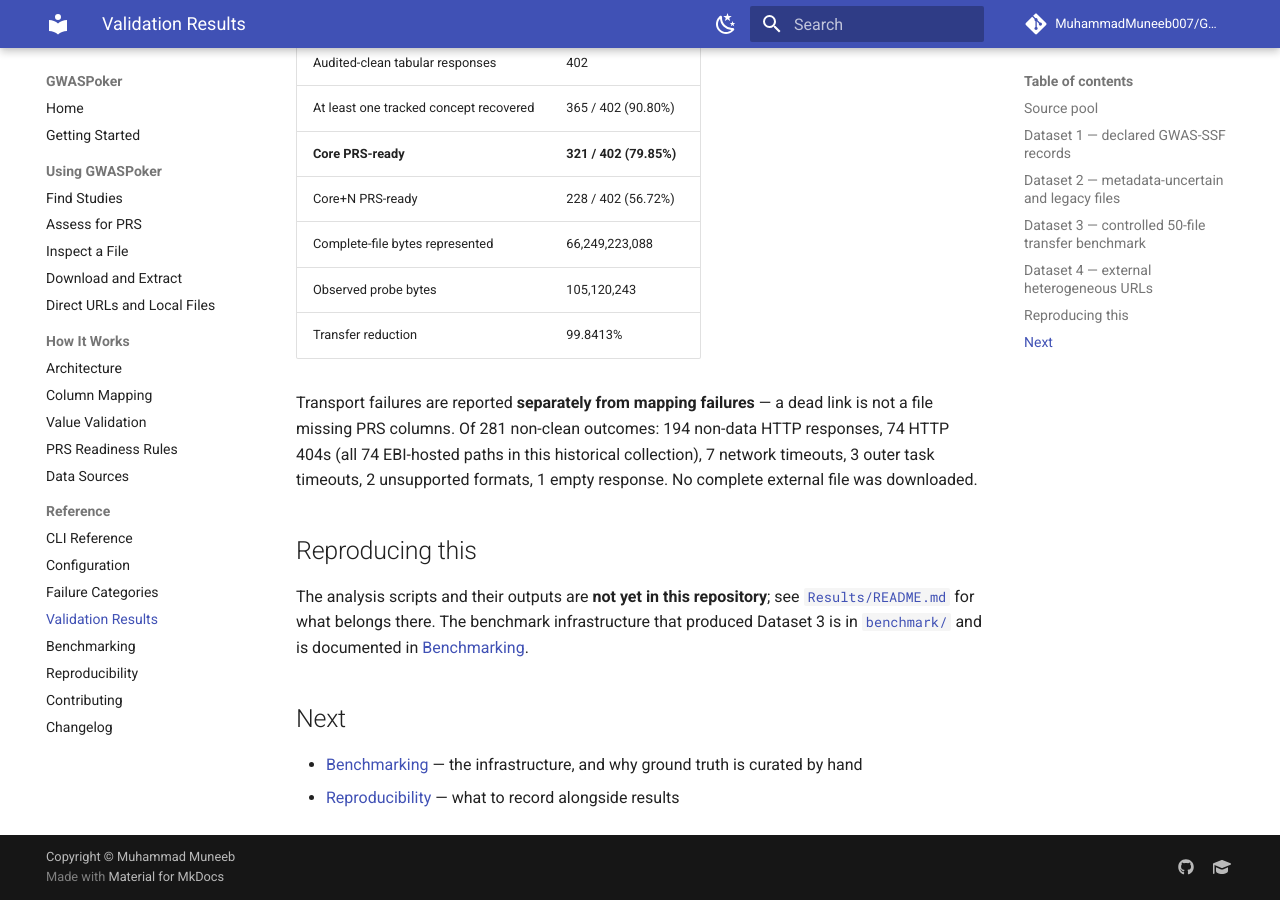
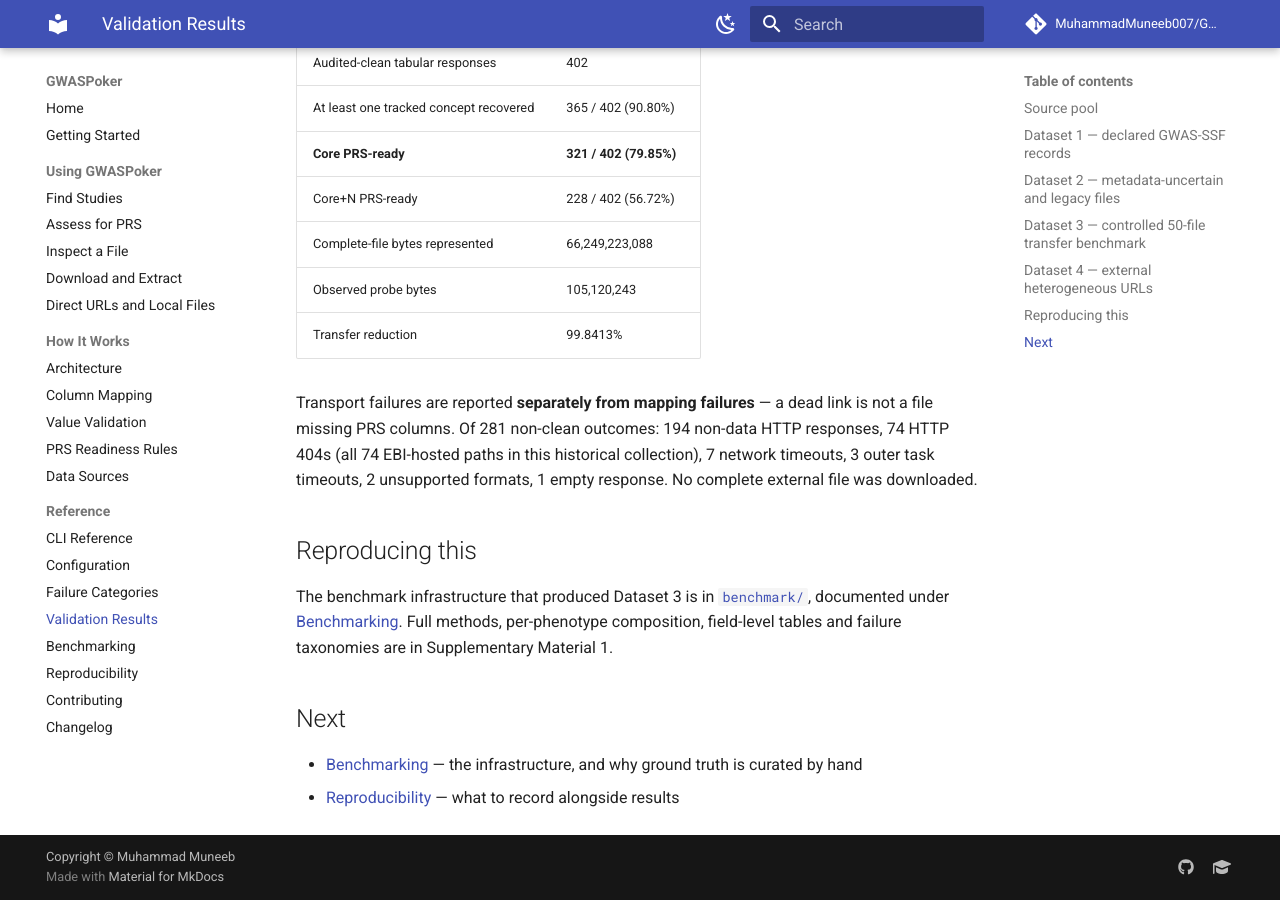
Before and after one commit to MuhammadMuneeb007/GWASPokerforPRS2, an MkDocs documentation site: the page built from docs/validation-results.md, in a window 1280 px wide and 900 px high, scrolled down 3602 px. Built offline with MkDocs 1.6.1 and Material for MkDocs 9.7.7, drawn with Linux system fonts in a browser that asks for light colours; comment, search, counter and statistics services are not loaded.

Commit message:
Drop the Results/ scaffold; the findings live in the README
The paper's findings belong in the README, not behind a pointer to a directory
of files that are not in the repository. Removed Results/ and the links to it;
the four datasets stay reported inline in README.md and on the site.

Co-Authored-By: Claude Opus 5 <noreply@anthropic.com>

```diff
--- a/docs/validation-results.md
+++ b/docs/validation-results.md
@@ -132,10 +132,11 @@ collection), 7 network timeouts, 3 outer task timeouts, 2 unsupported formats,
 
 ## Reproducing this
 
-The analysis scripts and their outputs are **not yet in this repository**; see
-[`Results/README.md`](https://github.com/MuhammadMuneeb007/GWASPokerforPRS2/blob/main/Results/README.md) for what belongs there. The benchmark
-infrastructure that produced Dataset 3 is in [`benchmark/`](https://github.com/MuhammadMuneeb007/GWASPokerforPRS2/tree/main/benchmark) and is
-documented in [Benchmarking](benchmarking.md).
+The benchmark infrastructure that produced Dataset 3 is in
+[`benchmark/`](https://github.com/MuhammadMuneeb007/GWASPokerforPRS2/tree/main/benchmark),
+documented under [Benchmarking](benchmarking.md). Full methods, per-phenotype
+composition, field-level tables and failure taxonomies are in Supplementary
+Material 1.
 
 ## Next
 
```
Also changed, not shown: CHANGELOG.md (+0 -3 lines), README.md (+5 -4 lines), Results/README.md (deleted, +0 -35 lines).
